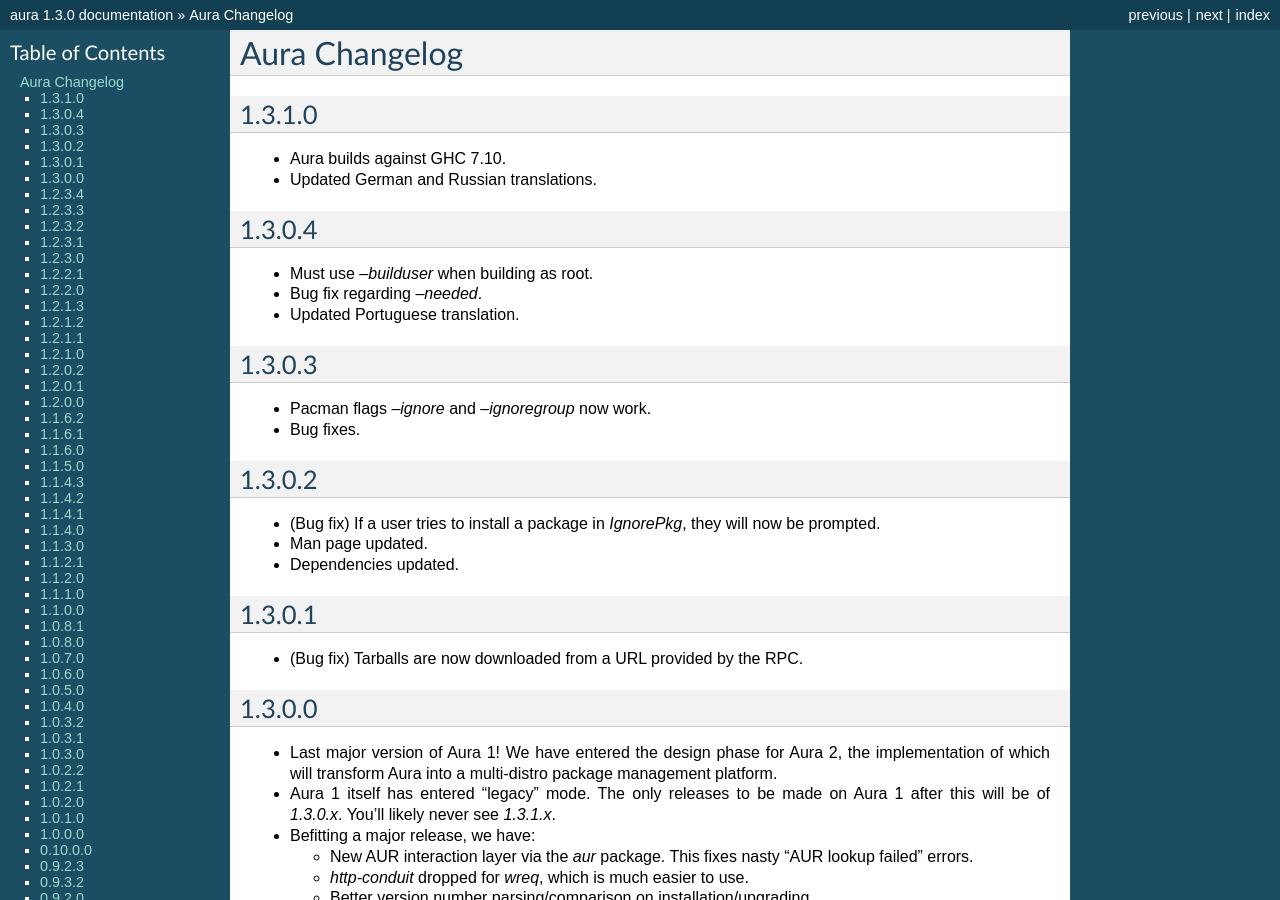
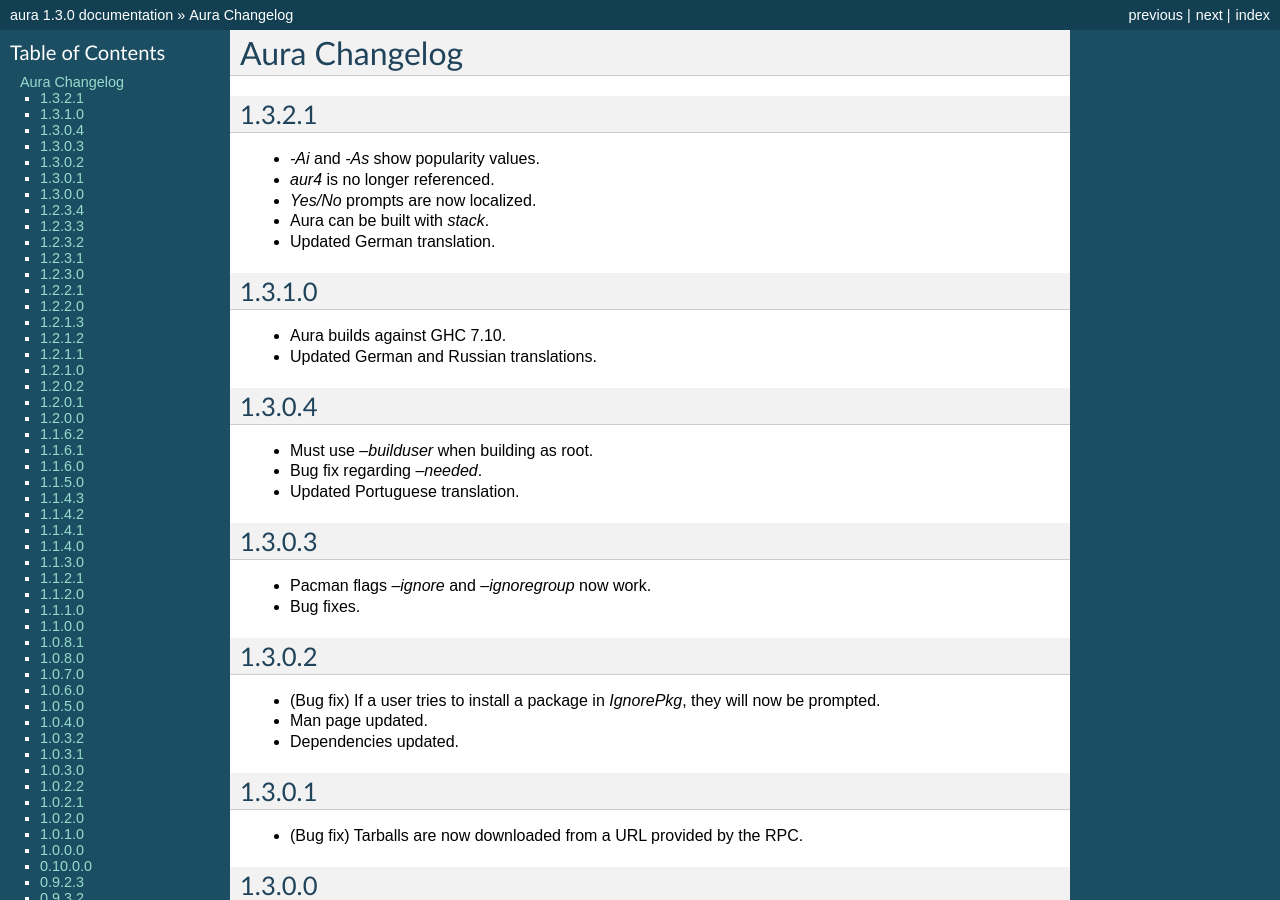
Before and after one commit to fosskers/aura, a Sphinx documentation site: the page built from doc/source/changelog.rst, in a window 1280 px wide and 900 px high. Built offline with Sphinx 7.4.7, drawn with Linux system fonts in a browser that asks for light colours.

Commit message:
1.3.2.0 -> 1.3.2.1

```diff
--- a/doc/source/changelog.rst
+++ b/doc/source/changelog.rst
@@ -1,5 +1,13 @@
 Aura Changelog
 ==============
+1.3.2.1
+-------
+- `-Ai` and `-As` show popularity values.
+- `aur4` is no longer referenced.
+- `Yes/No` prompts are now localized.
+- Aura can be built with `stack`.
+- Updated German translation.
+
 1.3.1.0
 -------
 - Aura builds against GHC 7.10.
```
